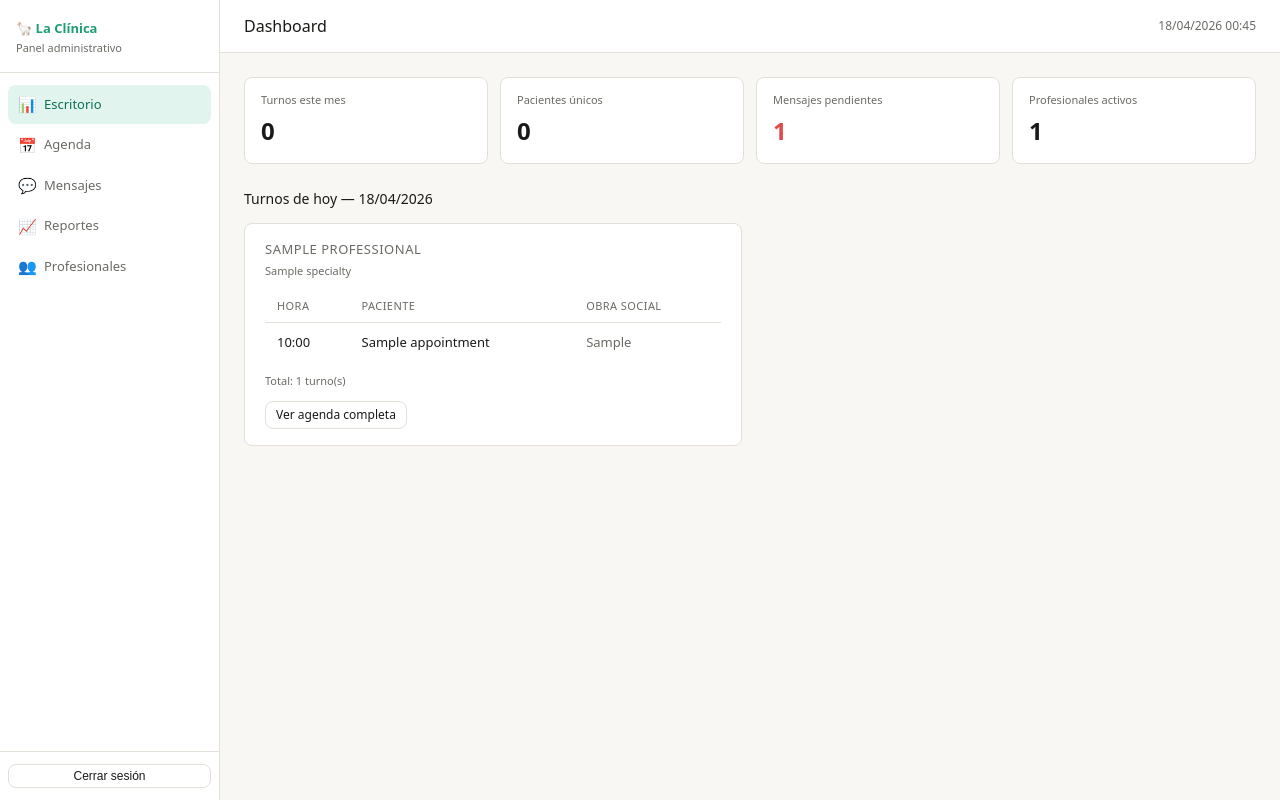
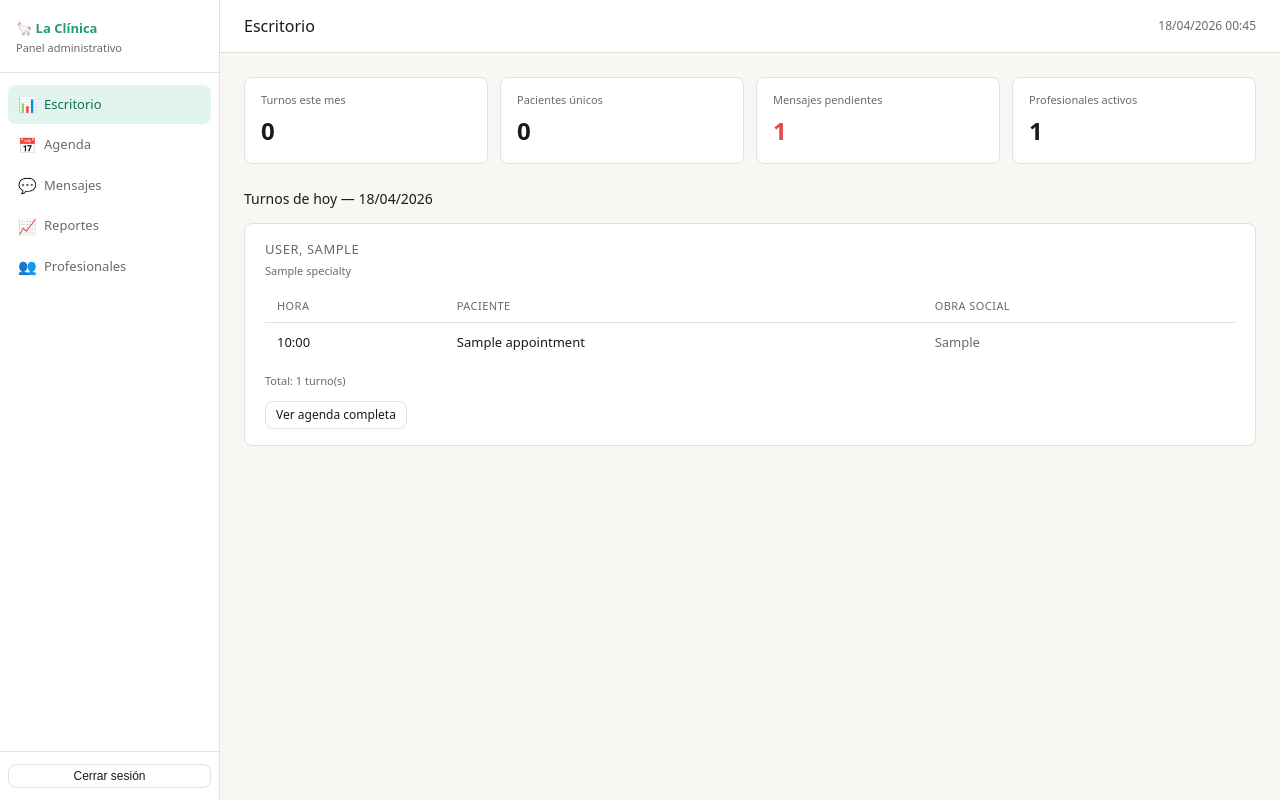
Before and after one commit to ebotsoluciones/E-BOT-PRO, a Flask app: page /admin/dashboard in a window 1280 px wide. Run offline with Flask 3, Linux system fonts and the light colour scheme; the visitor is signed in with stand-in values (Sample User, id 1); a database or web service that is not in the repository returns one stand-in record (values such as "Sample title"); data that the repository does not hold is empty; some libraries are stand-ins or nearby versions.

Commit message:
Update dashboard titles and card display format

```diff
--- a/templates/dashboard.html
+++ b/templates/dashboard.html
@@ -1,10 +1,9 @@
 {% extends "base.html" %}
-{% block title %}Dashboard{% endblock %}
-{% block page_title %}Dashboard{% endblock %}
+{% block title %}Escritorio{% endblock %}
+{% block page_title %}Escritorio{% endblock %}
 
 {% block content %}
 
-<!-- Stats globales -->
 <div class="stat-grid">
   <div class="stat-card">
     <div class="label">Turnos este mes</div>
@@ -26,16 +25,17 @@
   </div>
 </div>
 
-<!-- Turnos de hoy por profesional -->
 <h2 style="font-size:14px; font-weight:500; margin-bottom:14px;">
   Turnos de hoy — {{ hoy }}
 </h2>
 
 {% if turnos_hoy %}
-  <div class="grid-{% if turnos_hoy|length > 2 %}3{% else %}2{% endif %}" style="margin-bottom:24px;">
+  <div style="display:grid; grid-template-columns: repeat(auto-fit, minmax(260px, 1fr)); gap:16px; margin-bottom:24px;">
     {% for item in turnos_hoy %}
     <div class="card">
-      <div class="card-title">{{ item.profesional.name }}</div>
+      <div class="card-title">
+        {{ item.profesional.last_name }}, {{ item.profesional.first_name }}
+      </div>
       {% if item.profesional.specialty %}
         <div style="font-size:11px; color:#6b6a64; margin-top:-8px; margin-bottom:10px;">
           {{ item.profesional.specialty }}
```
